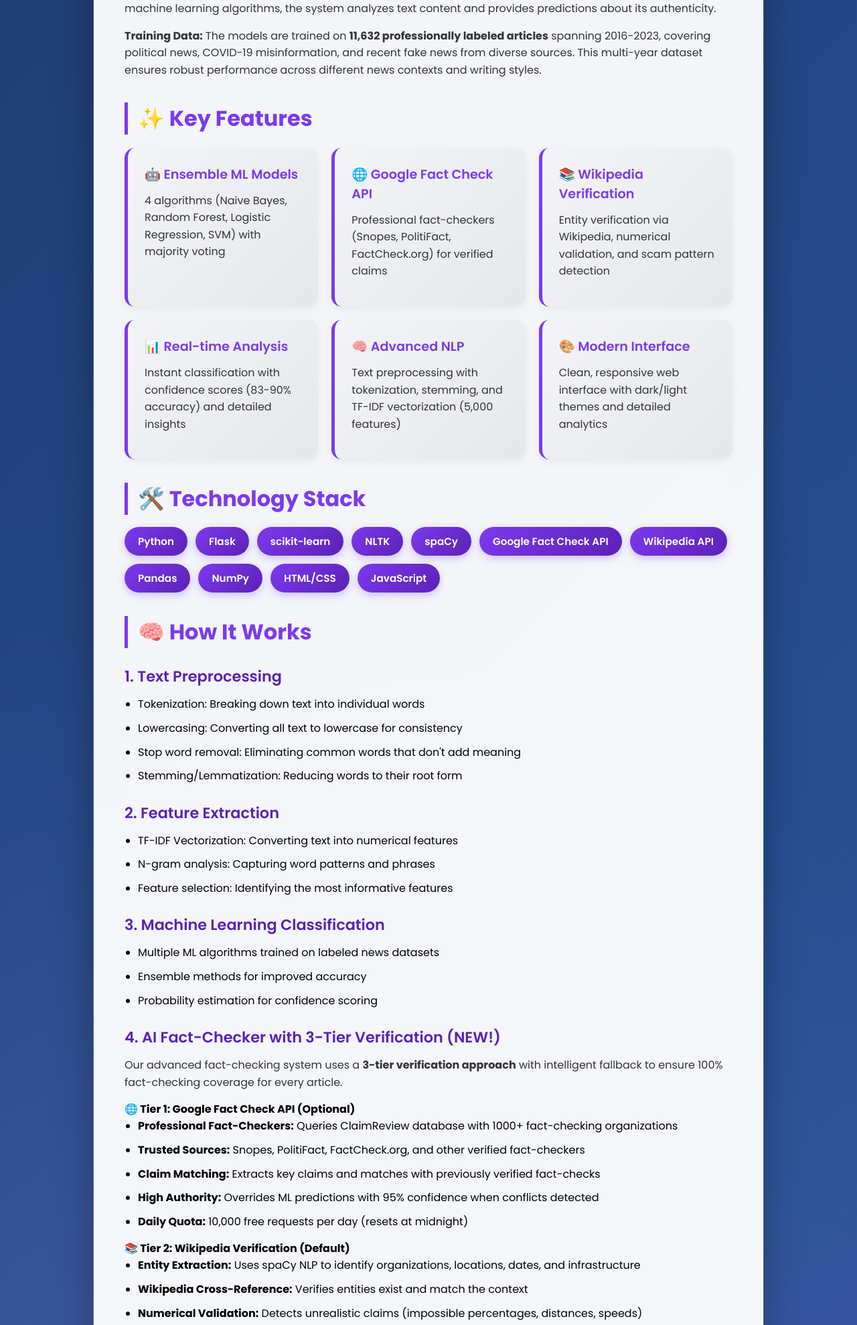
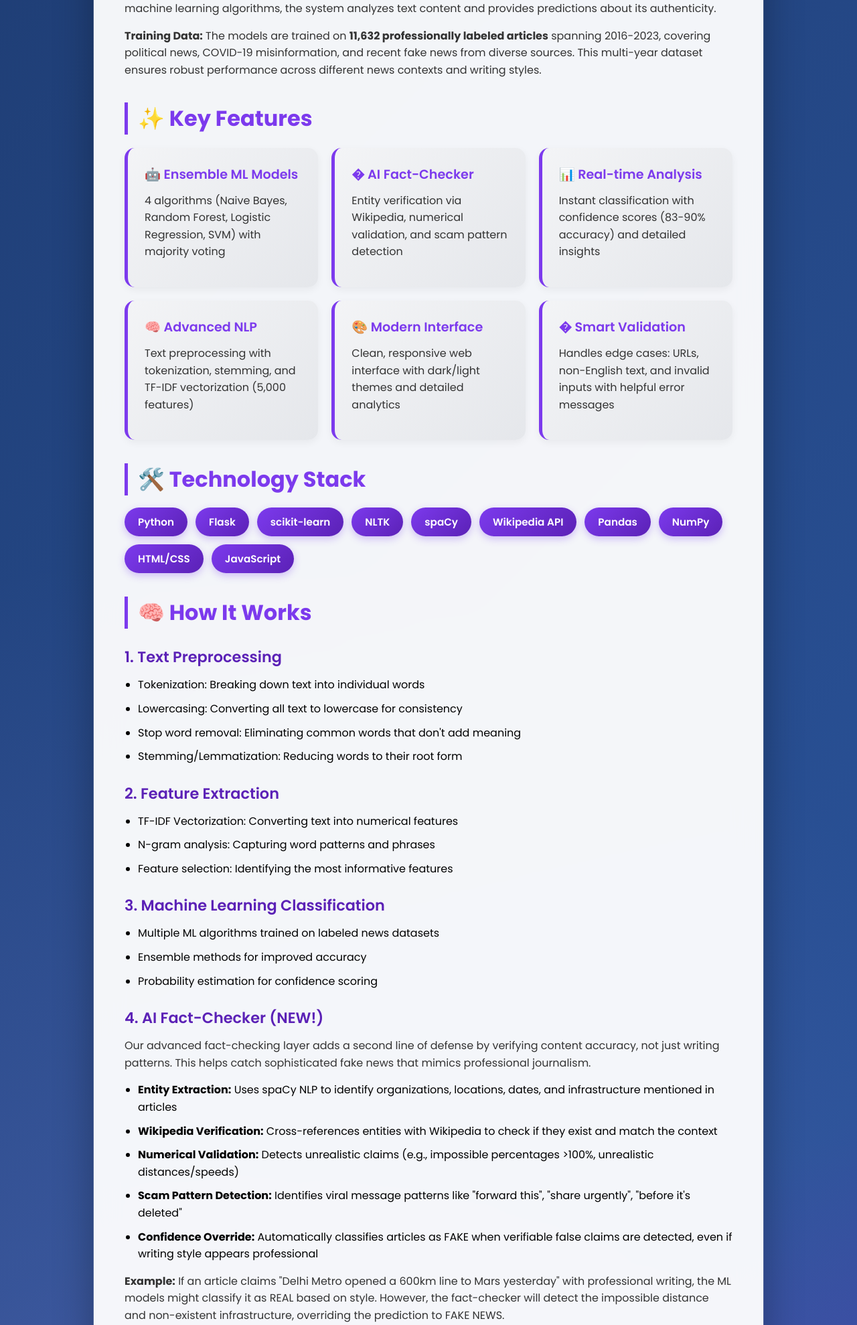
Before and after one commit to Ujjwal-eng/fake_news_detection, a Flask app: page /about in a window 1280 px wide. Shown: the part 435-2414 px from the top of the page at 67% size. Run offline with Flask 3, Linux system fonts and the light colour scheme.

Commit message:
Update documentation and UI improvements

```diff
--- a/models/training_results.txt
+++ b/models/training_results.txt
@@ -1,10 +1,5 @@
 FAKE NEWS DETECTION - MODEL TRAINING RESULTS
 ================================================================================
-
-Training Data: 11632 articles
-Training Set: 9305 samples
-Test Set: 2327 samples
-Features: 5000
 
               Model  Accuracy  Precision   Recall  F1-Score
         Naive Bayes  0.832402   0.837878 0.832402  0.831726
--- a/templates/about.html
+++ b/templates/about.html
@@ -256,11 +256,7 @@
                     <p>4 algorithms (Naive Bayes, Random Forest, Logistic Regression, SVM) with majority voting</p>
                 </div>
                 <div class="feature-card">
-                    <h4>🌐 Google Fact Check API</h4>
-                    <p>Professional fact-checkers (Snopes, PolitiFact, FactCheck.org) for verified claims</p>
-                </div>
-                <div class="feature-card">
-                    <h4>📚 Wikipedia Verification</h4>
+                    <h4>� AI Fact-Checker</h4>
                     <p>Entity verification via Wikipedia, numerical validation, and scam pattern detection</p>
                 </div>
                 <div class="feature-card">
@@ -275,6 +271,10 @@
                     <h4>🎨 Modern Interface</h4>
                     <p>Clean, responsive web interface with dark/light themes and detailed analytics</p>
                 </div>
+                <div class="feature-card">
+                    <h4>�️ Smart Validation</h4>
+                    <p>Handles edge cases: URLs, non-English text, and invalid inputs with helpful error messages</p>
+                </div>
             </div>
 
             <h2>🛠️ Technology Stack</h2>
@@ -284,7 +284,6 @@
                 <span class="tech-badge">scikit-learn</span>
                 <span class="tech-badge">NLTK</span>
                 <span class="tech-badge">spaCy</span>
-                <span class="tech-badge">Google Fact Check API</span>
                 <span class="tech-badge">Wikipedia API</span>
                 <span class="tech-badge">Pandas</span>
                 <span class="tech-badge">NumPy</span>
@@ -315,35 +314,17 @@
                 <li>Probability estimation for confidence scoring</li>
             </ul>
 
-            <h3>4. AI Fact-Checker with 3-Tier Verification (NEW!)</h3>
+            <h3>4. AI Fact-Checker (NEW!)</h3>
             <p>
-                Our advanced fact-checking system uses a <strong>3-tier verification approach</strong> with intelligent fallback
-                to ensure 100% fact-checking coverage for every article.
+                Our advanced fact-checking layer adds a second line of defense by verifying content accuracy,
+                not just writing patterns. This helps catch sophisticated fake news that mimics professional journalism.
             </p>
-
-            <h4>🌐 Tier 1: Google Fact Check API (Optional)</h4>
             <ul>
-                <li><strong>Professional Fact-Checkers:</strong> Queries ClaimReview database with 1000+ fact-checking organizations</li>
-                <li><strong>Trusted Sources:</strong> Snopes, PolitiFact, FactCheck.org, and other verified fact-checkers</li>
-                <li><strong>Claim Matching:</strong> Extracts key claims and matches with previously verified fact-checks</li>
-                <li><strong>High Authority:</strong> Overrides ML predictions with 95% confidence when conflicts detected</li>
-                <li><strong>Daily Quota:</strong> 10,000 free requests per day (resets at midnight)</li>
-            </ul>
-
-            <h4>📚 Tier 2: Wikipedia Verification (Default)</h4>
-            <ul>
-                <li><strong>Entity Extraction:</strong> Uses spaCy NLP to identify organizations, locations, dates, and infrastructure</li>
-                <li><strong>Wikipedia Cross-Reference:</strong> Verifies entities exist and match the context</li>
-                <li><strong>Numerical Validation:</strong> Detects unrealistic claims (impossible percentages, distances, speeds)</li>
-                <li><strong>Scam Pattern Detection:</strong> Identifies viral message patterns like "forward this", "share urgently"</li>
-                <li><strong>Smart Fallback:</strong> Automatically used when Google API has no results</li>
-            </ul>
-
-            <h4>🤖 Tier 3: ML Pattern Detection</h4>
-            <ul>
-                <li><strong>Ensemble Voting:</strong> 4 ML models analyze writing style and linguistic patterns</li>
-                <li><strong>90% Accuracy:</strong> TF-IDF vectorization with ensemble prediction</li>
-                <li><strong>Always Active:</strong> Provides baseline prediction for every article</li>
+                <li><strong>Entity Extraction:</strong> Uses spaCy NLP to identify organizations, locations, dates, and infrastructure mentioned in articles</li>
+                <li><strong>Wikipedia Verification:</strong> Cross-references entities with Wikipedia to check if they exist and match the context</li>
+                <li><strong>Numerical Validation:</strong> Detects unrealistic claims (e.g., impossible percentages >100%, unrealistic distances/speeds)</li>
+                <li><strong>Scam Pattern Detection:</strong> Identifies viral message patterns like "forward this", "share urgently", "before it's deleted"</li>
+                <li><strong>Confidence Override:</strong> Automatically classifies articles as FAKE when verifiable false claims are detected, even if writing style appears professional</li>
             </ul>
             <p>
                 <strong>Example:</strong> If an article claims "Delhi Metro opened a 600km line to Mars yesterday" with professional writing,
@@ -448,8 +429,8 @@
         </div>
 
         <div class="footer">
-            <p>Built with Machine Learning • NLP • AI Fact-Checking • Google Fact Check API • Wikipedia API • Python • Flask</p>
-            <p style="margin-top: 10px;">© 2025 Fake News Detection Project | Educational Use Only</p>
+            <p>Built with Machine Learning • NLP • AI Fact-Checking • Python • Flask • scikit-learn • spaCy</p>
+            <p style="margin-top: 10px;">© 2025 Fake News Detection Project | Developed by Ujjwal Bansal</p>
         </div>
     </div>
 </body>
```
Also changed, not shown: GOOGLE_API_SETUP.md (+16 -18 lines).
